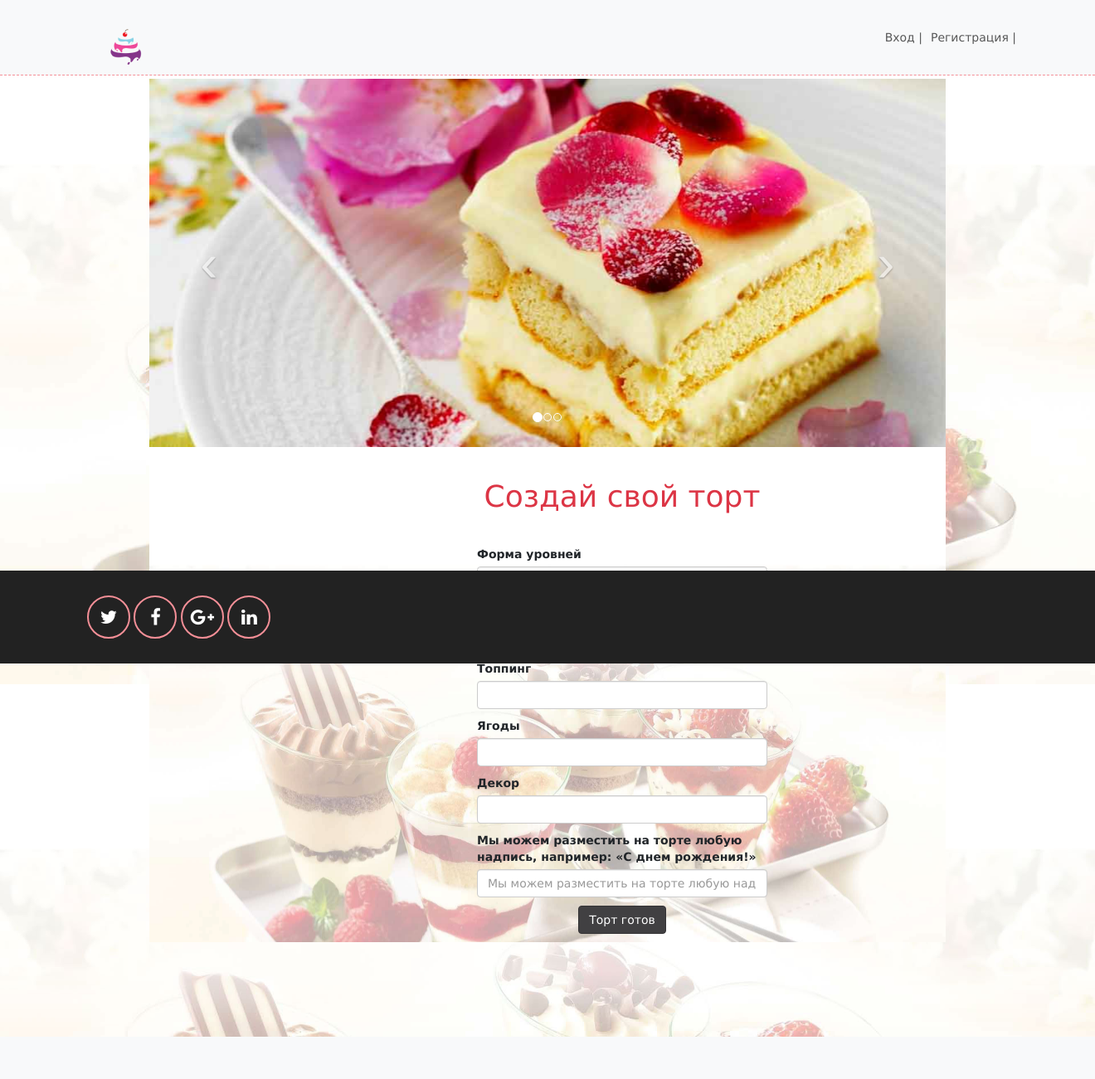
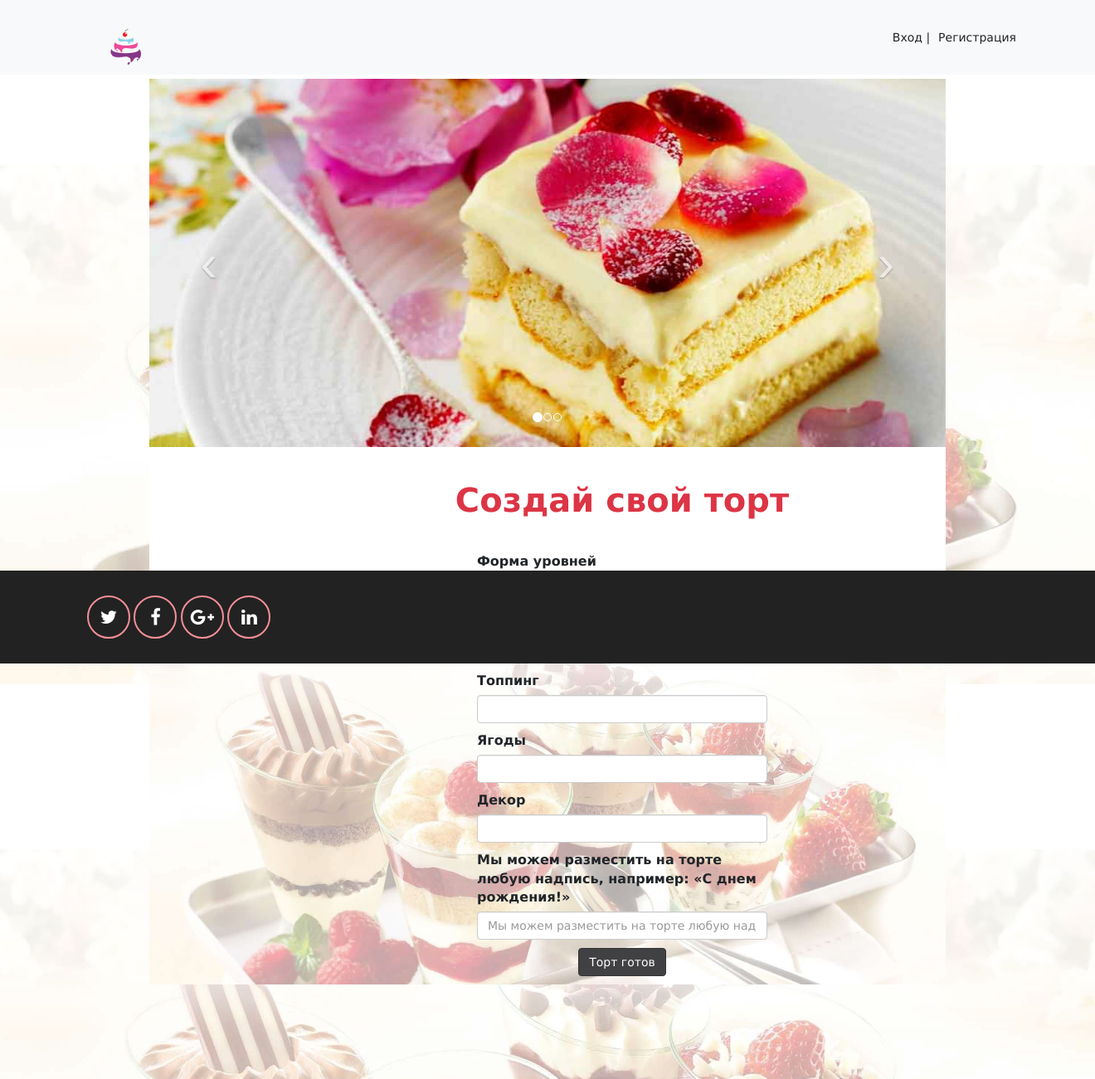
Before and after one commit to mukhametdinovigor/BakeCake, a Django app: page / in a window 1320 px wide. Shown: the whole page at 83% size. Before the commit the page ends 1250 px from the top, so only its background shows below. Run offline with Django 3.2, Linux system fonts and the light colour scheme; parts of the project's set-up code (start-up, migrations or seed data) failed here and were passed over; some libraries are stand-ins or nearby versions.

Commit message:
Make some font adjustments

```diff
--- a/templates/footer.html
+++ b/templates/footer.html
@@ -1,4 +1,4 @@
-<footer id="footer" class="clearfix fixed-bottom" style="margin-top: 500;">
+<footer id="footer" class="clearfix fixed-bottom">
     <div class="container">
         <div class="row">
             <div class="col-md-8">
--- a/templates/header.html
+++ b/templates/header.html
@@ -1,10 +1,10 @@
 {% load static %}
 
-  <nav class="navbar navbar-expand-md navbar-light bg-light navbar-fixed-top">
+  <nav class="navbar navbar-expand-md navbar-light bg-light navbar-fixed-top border-0">
     <div class="container">
-      	<button class="navbar-toggler" type="button" data-bs-toggle="collapse"
+    	<button class="navbar-toggler" type="button" data-bs-toggle="collapse"
           data-bs-target="#navmenu">
-          <span class="navbar-toggler-icon"></span>
+        <span class="navbar-toggler-icon"></span>
       </button>
   			<a href="{% url 'index' %}" title="BakeCake">
             <img class="img-responsive" src="{% static 'images/logo.png' %}" alt="BakeCake"/>
@@ -14,33 +14,33 @@
           <ul class="navbar-nav navbar-right">
 
             <li class="nav-item">
-              <a href="{% url 'index' %}" class="nav-link">
+              <a href="{% url 'index' %}" class="nav-link text-dark">
                    Добро пожаловать {{ user }} |
               </a>
             </li>
 
             <li class="nav-item">
-              <a href="{% url 'account' %}" class="nav-link">
+              <a href="{% url 'account' %}" class="nav-link text-dark">
                   Личный кабинет |
               </a>
             </li>
 
             <li class="nav-item">
-              <a href="{% url 'logout' %}" class="nav-link">
-                  Выход|
+              <a href="{% url 'logout' %}" class="nav-link text-dark">
+                  Выход
               </a>
             </li>
           </ul>
         {% else %}
           <ul class="navbar-nav navbar-right">
             <li class="nav-item">
-              <a href="{% url 'login' %}" class="nav-link">
+              <a href="{% url 'login' %}" class="nav-link text-dark">
                   Вход |
               </a>
             </li>
             <li class="nav-item">
-              <a href="{% url 'signup' %}" class="nav-link">
-                  Регистрация |
+              <a href="{% url 'signup' %}" class="nav-link text-dark">
+                  Регистрация
               </a>
             </li>
           </ul>
--- a/templates/index.html
+++ b/templates/index.html
@@ -48,10 +48,10 @@
 			<div class="container-contacts">
 				<div class="container">
 	        <div class="page-header" id="contact">
-            <h1 class="text-danger text-center">Создай свой торт</h1>
+            <h1 class=" display-3 text-danger text-center"><strong>Создай свой торт</strong></h1>
 	        </div>
           <div class="row justify-content-center">
-            <div class="col-md-4 align-self-center text-dark">
+            <div class="col-md-4 align-self-center text-dark" style="font-size: 1.6rem;">
 	            {% bootstrap_form form %}
             </div>
           <div class="text-center mb-3">{% bootstrap_button button_type="submit" content="Торт готов" %}</div>
```
